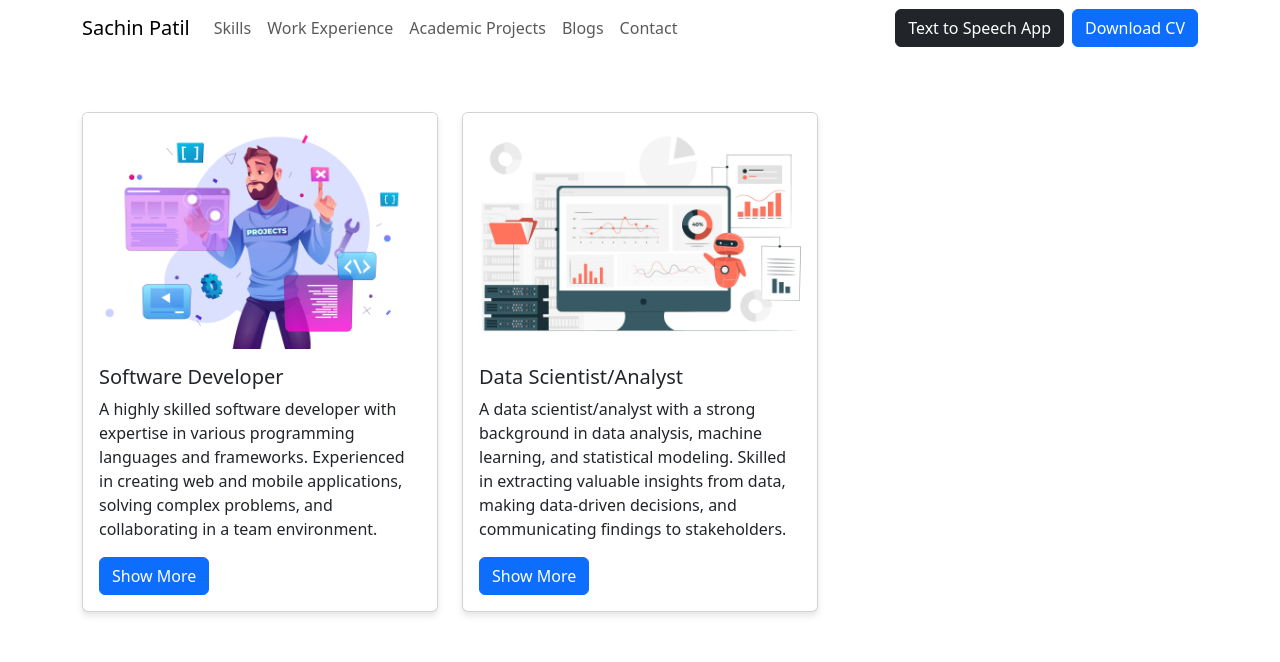
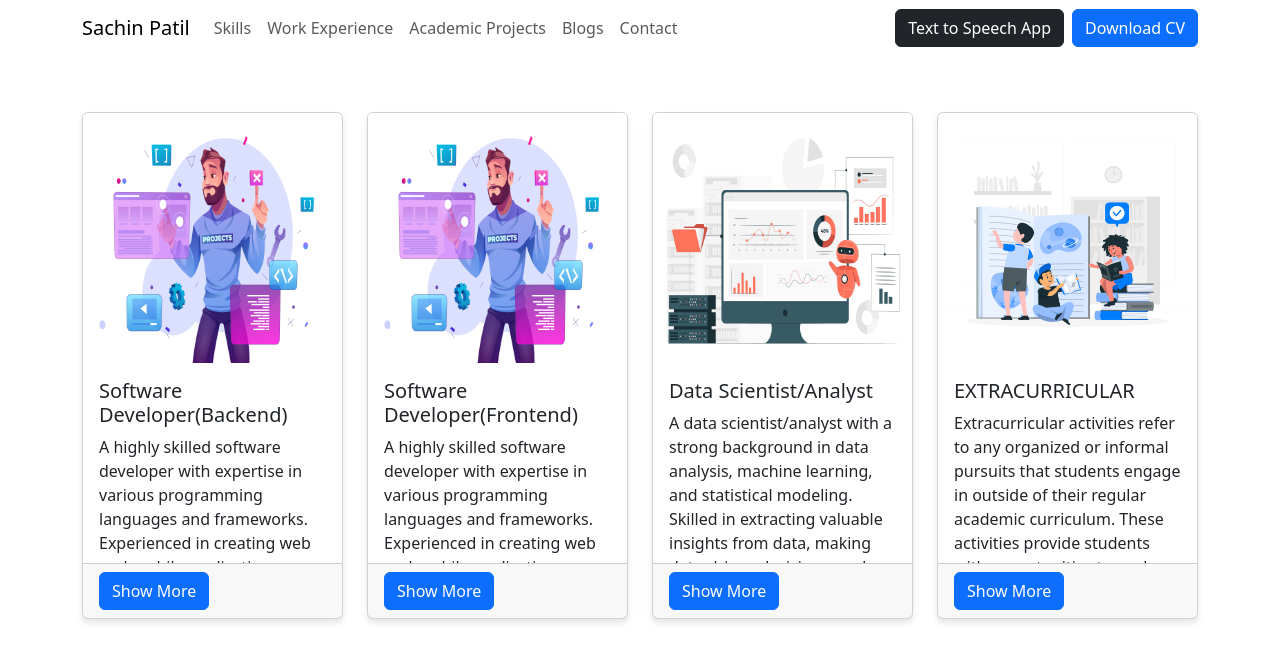
Before and after one commit to sac799/MyPortFolio, an Angular app: page /skills in a window 1280 px wide. Shown: the top 662 px of the page. Built offline with nearby package versions, Linux system fonts and the light colour scheme.

Commit message:
updated skills page, added blog

```diff
--- a/src/app/blogs/blogs.component.ts
+++ b/src/app/blogs/blogs.component.ts
@@ -30,6 +30,17 @@ export class BlogsComponent implements OnInit {
         'If you’ve developed an Angular application and are looking for a simple and cost-effective way to share it with the world, GitHub Pages is an excellent choice.',
       link: 'https://medium.com/@sacpatil799/deploying-your-angular-app-on-github-pages-for-free-df3368b282b8',
     },
+    {
+      imageSrc: 'assets/coding.jpg',
+      author: 'Sachin Patil ',
+      date: 'Oct. 29, 2023',
+      tags: ['Learn', 'Coding', 'Software Development', 'Coding Standards'],
+      title: 'The Code Whisperer’s Guide: Best Practices for Code that Endures',
+      subTitle: 'Learn effective way to code.',
+      content:
+        'Coding practices are the foundation of software development. Whether you’re a seasoned programmer or just starting, following best coding practices is essential for writing code that is maintainable, efficient, and less error-prone.',
+      link: 'https://medium.com/@sacpatil799/the-code-whisperers-guide-best-practices-for-code-that-endures-83417095fd30',
+    }
   ];
   constructor() {}
 
--- a/src/app/home/home.component.html
+++ b/src/app/home/home.component.html
@@ -3,7 +3,6 @@
     <div class="col-md-6">
       <img src="assets/bg.jpg" class="img-fluid" alt="Background Image">
     </div>
-
     <div class="col-md-6">
       <h2 class="mb-4">About Me</h2>
       <div class="">
@@ -15,13 +14,7 @@
           creative problem-solving, debugging, and clear communication, with a passion for innovation and global
           perspectives.
         </p>
-
       </div>
-
-      <div id="callme">
-        <div id="callmeMain" href="tel:+447586238369"></div>
-      </div>
-
       <div class="mt-4">
         <h3 class="mb-3">Education</h3>
         <ul class="list-unstyled">
@@ -45,13 +38,11 @@
           </li>
         </ul>
       </div>
-
-      <div class="ml-auto d-flex gap-2">
-        <a class="btn btn-primary mt-4" href="tel:+447586238369">Call me</a>
-        <a class="btn btn-primary mt-4" href="mailto:sacpatil799@gmail.com">Email me</a>
+      <div class="ml-auto d-flex gap-2 mt-4">
+        <a class="btn btn-primary" href="tel:+447586238369">Call me</a>
+        <a class="btn btn-primary" href="mailto:sacpatil799@gmail.com">Email me</a>
       </div>
       <br>
     </div>
-
   </div>
 </div>
--- a/src/app/skills/skills.component.html
+++ b/src/app/skills/skills.component.html
@@ -1,15 +1,18 @@
 <div class="centered-container" [ngClass]="{ 'blur-background': showModal }">
   <div class="container">
     <div class="row">
-      <div class="col-md-4 mt-2" *ngFor="let role of roles">
+      <div class="col-md-3 mt-2" *ngFor="let role of roles">
         <div class="card">
-          <img [src]="role.image" class="card-img-top" [alt]="role.title + ' Image'">
-          <div class="card-body">
+          <img [src]="role.image" class="card-img-top" style="height: 250px;" [alt]="role.title + ' Image'">
+          <div class="card-body" style="height: 200px; overflow-y: auto;">
             <h5 class="card-title">{{ role.title }}</h5>
             <p class="card-text">{{ role.description }}</p>
+          </div>
+          <div class="card-footer">
             <button class="btn btn-primary" (click)="openModal(role)">Show More</button>
           </div>
         </div>
+
       </div>
     </div>
   </div>
@@ -20,10 +23,8 @@
     <div class="modal-content">
       <div class="modal-header">
         <h5 class="modal-title" id="descriptionModalLabel"> {{selectedRole?.title}}</h5>
-
         <button type="button" class="close" (click)="closeModal()">
           <span aria-hidden="true">&times;</span>
-
         </button>
       </div>
       <div class="modal-body">
--- a/src/app/skills/skills.component.ts
+++ b/src/app/skills/skills.component.ts
@@ -8,26 +8,40 @@ import { Component, OnInit } from '@angular/core';
 export class SkillsComponent implements OnInit {
   roles = [
     {
-      title: 'Software Developer',
+      title: 'Software Developer(Backend)',
       description:
         'A highly skilled software developer with expertise in various programming languages and frameworks. Experienced in creating web and mobile applications, solving complex problems, and collaborating in a team environment.',
       image: 'assets/web-dev.jpg',
       techSkills: [
         { name: 'MVC' },
         { name: 'C#' },
-        { name: '.Net Core' },
+        { name: 'ASP.Net Core' },
+        { name: 'SQL' },
+        { name: 'No-SQL' },
+        { name: 'Elastic Search' },
+        { name: 'RabbitMQ' },
+        { name: 'Entity Framework Core' },
+        { name: 'LINQ' },
+        { name: 'Microservices ' },
+        { name: 'Web APIs' },
+        { name: 'Unit Testing' },
+      ],
+    },
+    {
+      title: 'Software Developer(Frontend)',
+      description:
+        'A highly skilled software developer with expertise in various programming languages and frameworks. Experienced in creating web and mobile applications, solving complex problems, and collaborating in a team environment.',
+      image: 'assets/web-dev.jpg',
+      techSkills: [
         { name: 'Angular' },
         { name: 'React' },
         { name: 'JavaScript' },
+        { name: 'jQuery' },
         { name: 'TypeScript' },
-        { name: 'HTML4' },
+        { name: 'HTML5' },
         { name: 'CSS3' },
-        { name: 'SQL' },
-        { name: 'No-SQL' },
-        { name: 'Entity Framework' },
-        { name: 'Microservices ' },
-        { name: 'Web APIs' },
-        { name: 'Web APIs' },
+        { name: 'Bootstrap UI' },
+        { name: 'Tailwind CSS' },
       ],
     },
     {
@@ -52,11 +66,22 @@ export class SkillsComponent implements OnInit {
         { name: 'Pytorch' },
         { name: 'PySpark' },
         { name: 'Text Processing' },
-        { name: 'Image Processing' },
         { name: 'Power BI' },
         { name: 'Tableau' },
       ],
     },
+    {
+      title: 'EXTRACURRICULAR',
+      description:
+        'Extracurricular activities refer to any organized or informal pursuits that students engage in outside of their regular academic curriculum. These activities provide students with opportunities to explore their interests, develop new skills, and broaden their horizons. ',
+      image: 'assets/ec.jpg',
+      techSkills: [
+        { name: 'Student Ambassador at Manchester Metropolitan University' },
+        { name: 'CO-Facilitator at Science & Engineering Club' },
+        { name: 'Finalist at Smart India Hackathon, 2017 Ogranised by Government of India' },
+        { name: 'Welcome Representative at Manchester Metropolitan University' }
+      ],
+    }
   ];
 
   constructor() {}
```
Also changed, not shown: src/assets/coding.jpg (added), src/assets/ec.jpg (added).
